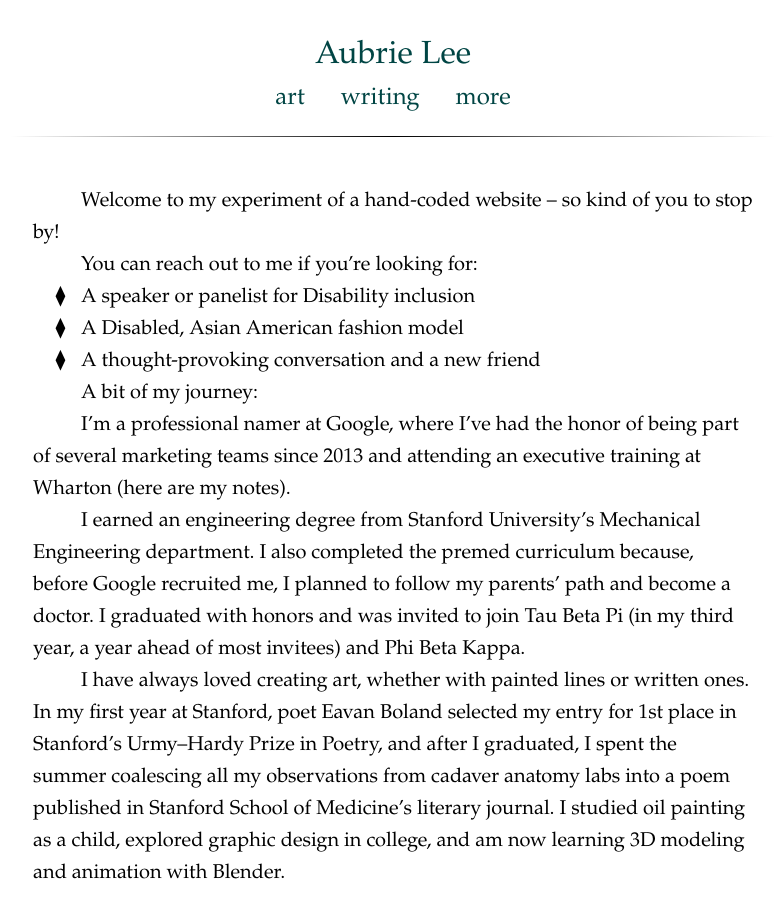
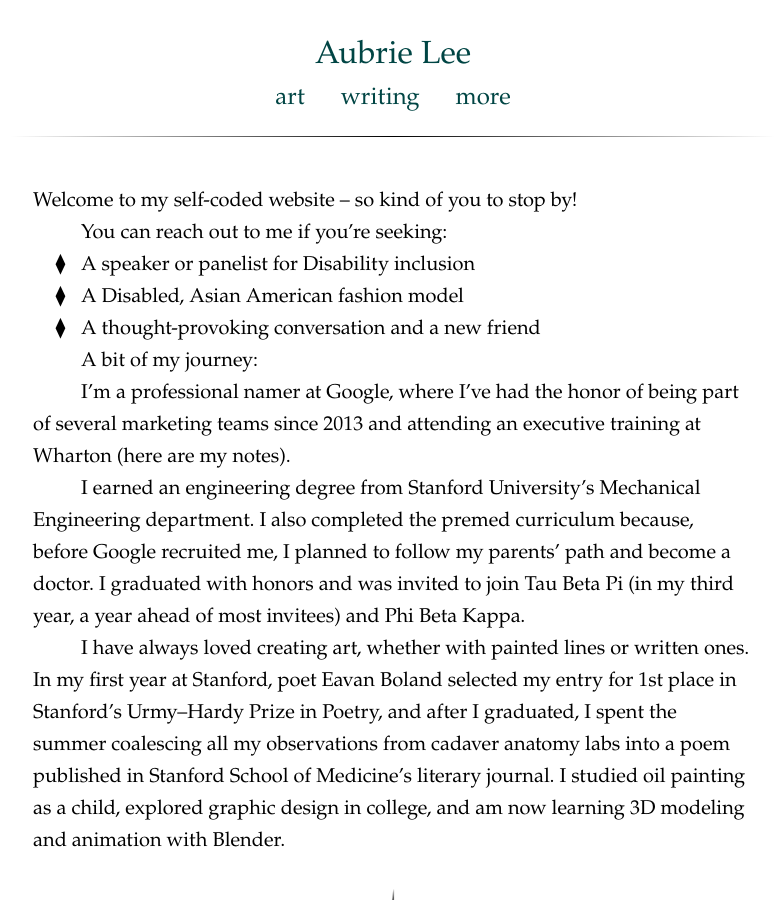
Before and after one commit to aubrielee/aubrielee.github.io, a Jekyll site: the page built from home.md, in a window 1280 px wide and 900 px high. Shown: the whole window, without its empty margins (247-1030 px from the left). Built offline with Jekyll 4.4.1, drawn with Linux system fonts in a browser that asks for light colours; nearby versions of some CDN libraries; some web fonts are replaced.

Commit message:
Update home.md

```diff
--- a/home.md
+++ b/home.md
@@ -1,9 +1,10 @@
 ---
 layout: default
 ---
-Welcome to my experiment of a hand-coded website – so kind of you to stop by!<br>
+Welcome to my self-coded website – so kind of you to stop by!<br>
+{: .noIndent }
 
-You can reach out to me if you’re looking for:
+You can reach out to me if you’re seeking:
 - A speaker or panelist for Disability inclusion
 - A Disabled, Asian American fashion model
 - A thought-provoking conversation and a new friend
```
